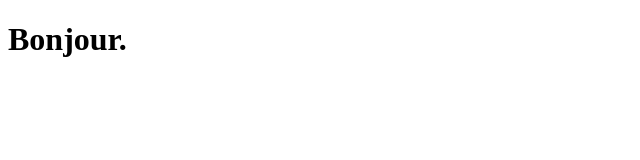
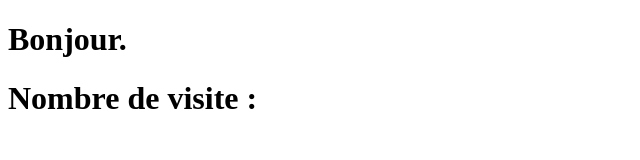
Before and after one commit to Galaxycorn/MiseEnProd, a plain HTML site: page index.html in a window 1280 px wide. Shown: the whole page, without its empty margins (0-640 px from the left). Drawn offline with Linux system fonts and the light colour scheme.

Commit message:
Maj front

```diff
--- a/index.html
+++ b/index.html
@@ -4,4 +4,6 @@
     </head>
     <body>
         <h1>Bonjour.</h1>
+
+        <h1>Nombre de visite : </h1>
     </body>
```
